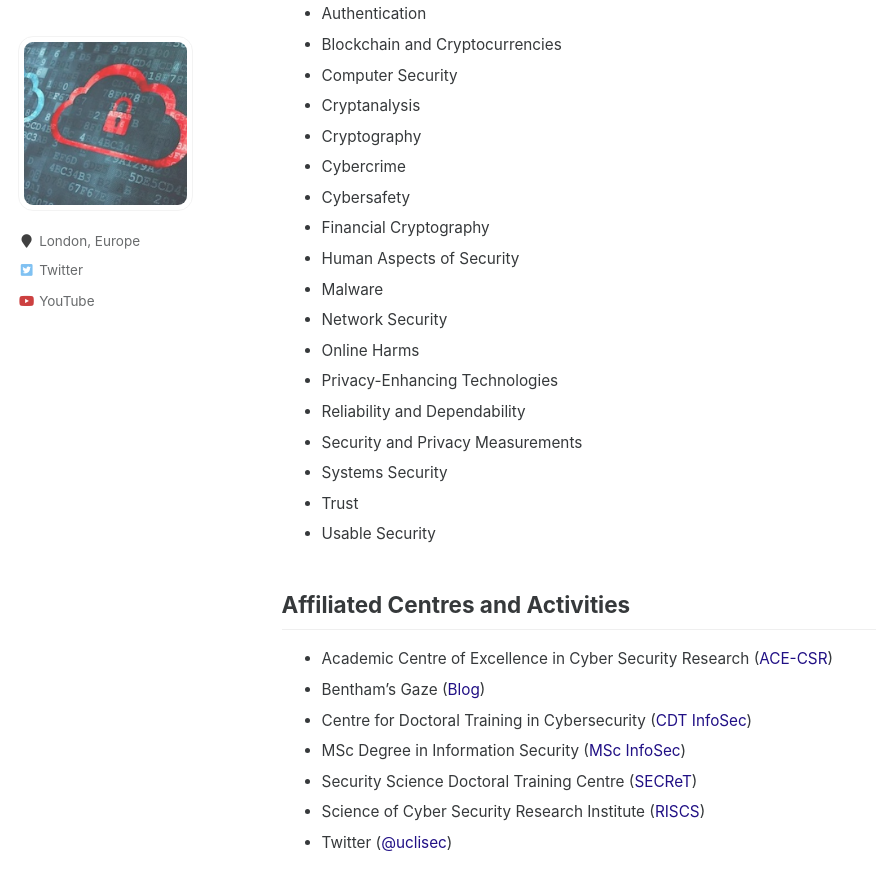
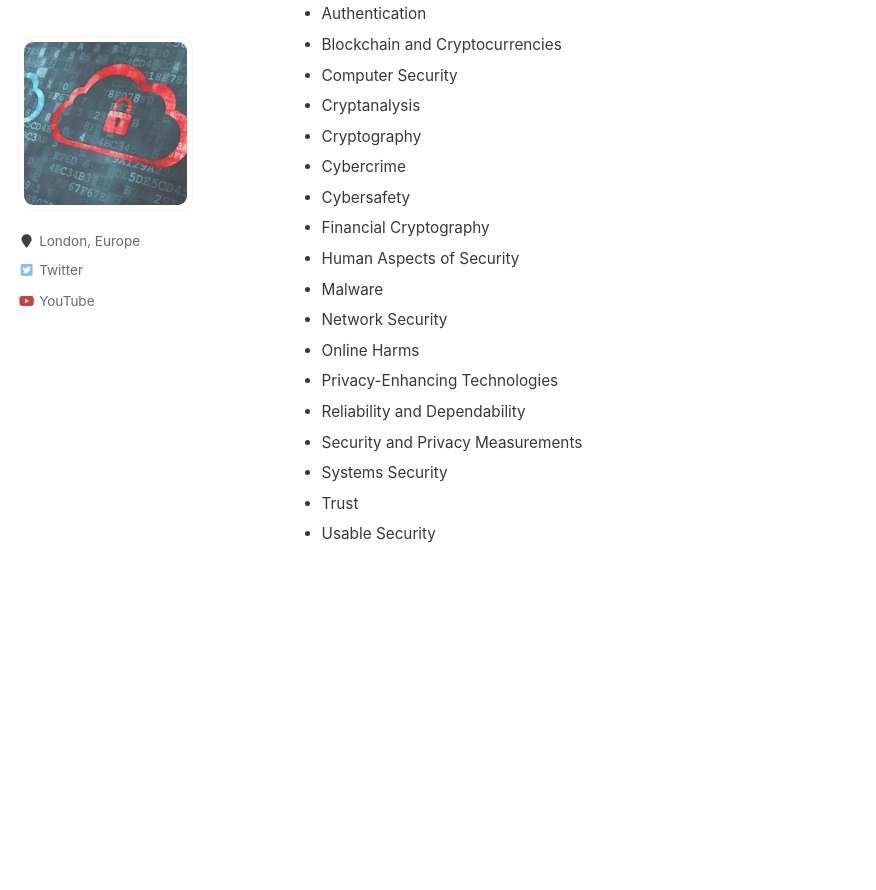
Before and after one commit to uclisec/uclisec.github.io, a Jekyll site: the page built from _pages/about.md, in a window 1280 px wide and 900 px high, scrolled down 743 px. Shown: the top 890 px of the window, without its empty margins (0-876 px from the left). Built offline with Jekyll 4.4.1, drawn with Linux system fonts in a browser that asks for light colours; after the commit the page ends 1334 px from its top, so only the background shows below that.

Commit message:
activities

```diff
--- a/_pages/about.md
+++ b/_pages/about.md
@@ -39,14 +39,3 @@ Some of the key research themes addressed by the group include, but are not limi
 - Systems Security
 - Trust
 - Usable Security
-
-
-## Affiliated Centres and Activities
-
-- Academic Centre of Excellence in Cyber Security Research ([ACE-CSR](https://www.ucl.ac.uk/cybersecurity-centre-of-excellence/))
-- Bentham's Gaze ([Blog](https://benthamsgaze.org/))
-- Centre for Doctoral Training in Cybersecurity ([CDT InfoSec](https://www.ucl.ac.uk/cybersecurity-cdt/))
-- MSc Degree in Information Security ([MSc InfoSec](https://www.ucl.ac.uk/computer-science/study/postgraduate-taught/information-security-msc))
-- Security Science Doctoral Training Centre ([SECReT](http://www.ucl.ac.uk/secret/homepage))
-- Science of Cyber Security Research Institute ([RISCS](https://www.riscs.org.uk/))
-- Twitter ([@uclisec](https://twitter.com/uclisec))
```
